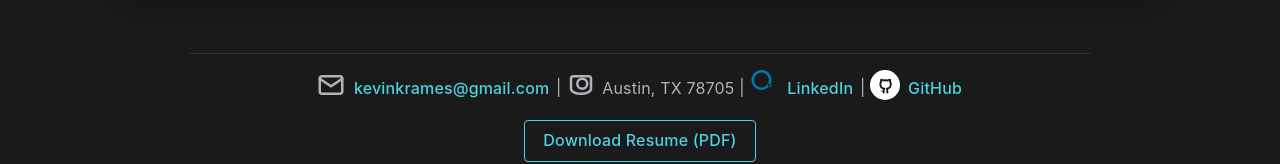
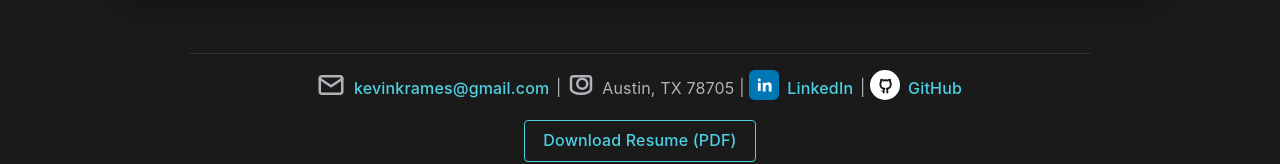
Before and after one commit to KevinKrames/KevinKrames, a React (Vite) app: page / in a window 1280 px wide. Shown: the part 3261-3425 px from the top of the page. Built offline with nearby package versions, Linux system fonts and the light colour scheme.

Commit message:
linked in icon

```diff
--- a/src/App.jsx
+++ b/src/App.jsx
@@ -350,7 +350,11 @@ function App() {
           <span> | </span>
           <span>
             <span style={{verticalAlign: 'middle', marginRight: '6px'}}>
-              <svg width="30" height="30" viewBox="0 0 24 24" fill="none" xmlns="http://www.w3.org/2000/svg"><path d="M16 8a6 6 0 0 0-12 0c0 3.31 2.69 6 6 6s6-2.69 6-6zm-6 8c-4.41 0-8-3.59-8-8s3.59-8 8-8 8 3.59 8 8-3.59 8-8 8zm6.5-2.5c.83 0 1.5-.67 1.5-1.5S17.33 11 16.5 11 15 11.67 15 12.5s.67 1.5 1.5 1.5z" fill="#0077B5"/></svg>
+
+              <svg width="30" height="30" viewBox="0 0 32 32" fill="none" xmlns="http://www.w3.org/2000/svg">
+                <rect width="32" height="32" rx="6" fill="#0077B5"/>
+                <path d="M9.5 13.5h3v9h-3v-9zm1.5-1.5c.966 0 1.5-.65 1.5-1.462C12.5 9.65 11.966 9 11 9c-.967 0-1.5.65-1.5 1.538C9.5 11.35 10.033 12 11 12zm4 1.5h2.8v1.2h.04c.39-.74 1.34-1.52 2.76-1.52 2.95 0 3.5 1.94 3.5 4.46v5.34h-3v-4.74c0-1.13-.02-2.58-1.57-2.58-1.57 0-1.81 1.23-1.81 2.5v4.82h-3v-9z" fill="#fff"/>
+              </svg>
             </span>
             <a href="https://www.linkedin.com/in/kevin-k-252189133/" target="_blank" rel="noopener noreferrer">LinkedIn</a>
           </span>
```
